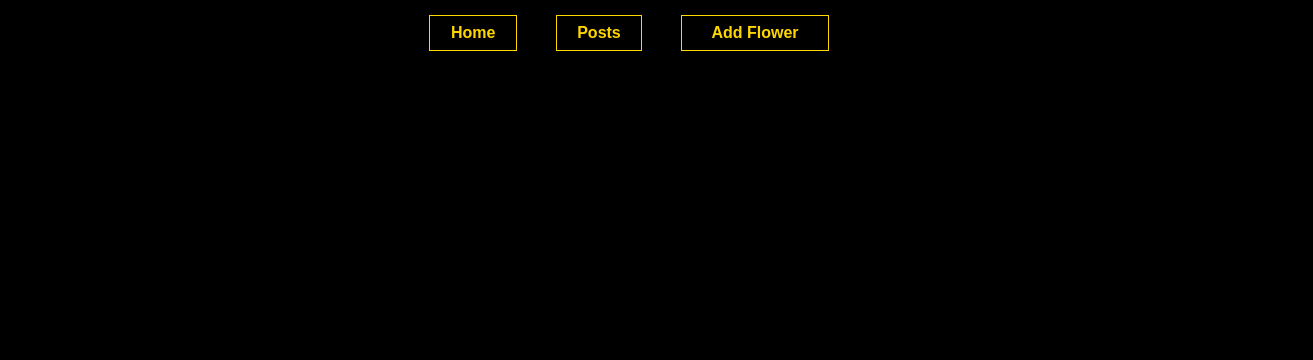
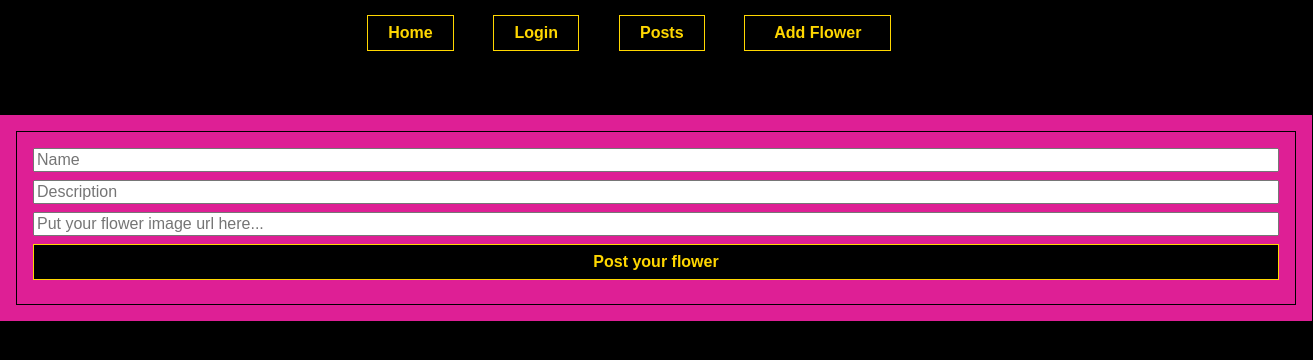
Before and after one commit to Vera25-O/Flowers, a React (Create React App) app in the folder flower/: page /login in a window 1280 px wide. Shown: the top 360 px of the page, 1313 px wide, since content can reach past the window. Built offline with nearby package versions, Linux system fonts and the light colour scheme; no server answers.

Commit message:
modified Login.js

```diff
--- a/flower/src/App.js
+++ b/flower/src/App.js
@@ -9,15 +9,16 @@ import Navbar from "./components/Navbar";
 import Home from './components/Home';
 import Posts from './components/Posts';
 import NewFlower from './components/NewFlower';
+import Login from './components/Login'
 //navbarS
 function App() {
   const [flowers, setFlowers] = useState([]);
 
-  useEffect(() => {
-    fetch("http://127.0.0.1:3000/flowers")
-      .then((response) => response.json())
-      .then((flowers) => setFlowers(flowers));
-  }, []);
+  // useEffect(() => {
+  //   fetch("http://127.0.0.1:3000/flowers")
+  //     .then((response) => response.json())
+  //     .then((flowers) => setFlowers(flowers));
+  // }, []);
 
 
 
@@ -34,6 +35,7 @@ function App() {
 
       <Navbar />
       <Routes>
+      <Route exact path="/login" element={<Login />} />
         <Route exact path="/" element={<Home />} />
          <Route exact path="/posts" element={<Posts  flowers={flowers} setFlowers={setFlowers}/>} />
          <Route exact path="/new" element={<NewFlower updateFlowers={upDateFlowers}/>} />
--- /dev/null
+++ b/flower/src/components/Login.js
@@ -0,0 +1,63 @@
+import { useState } from "react";
+import React, { Component }  from 'react';
+
+function Login ({ updateFlowers }) {
+    const [newData, setNewData] = useState({
+        username: "",
+        password_digest: ""
+      });
+  function onSubmission(e) {
+    e.preventDefault();
+    if (
+      newData.username === "" ||
+      newData.password_digest === ""
+    ) {
+      alert("Please input all fields");
+    } else {
+      fetch("http://127.0.0.1:3000/flowers", {
+        method: "POST",
+        headers: {
+          "Content-Type": "application/json",
+        },
+        body: JSON.stringify(newData),
+      })
+        .then((response) => response.json())
+        .then((data) => {
+          updateFlowers(data);
+          setNewData({ ...newData, name: "", description: "", image: "" });
+        });
+    }
+  }
+
+  function doChange(e) {
+    setNewData({ ...newData, [e.target.name]: e.target.value });
+  }
+
+  return (
+    <div className="sidebar">
+    <form className="new-flower" onSubmit={onSubmission}>
+      <input
+        value={newData.name}
+        name="name"
+        placeholder="Name"
+        onChange={doChange}
+      />
+      <input
+        value={newData.description}
+        name="description"
+        placeholder="Description"
+        onChange={doChange}
+      />
+      <input
+        value={newData.image}
+        name="image"
+        placeholder="Put your flower image url here..."
+        onChange={doChange}
+      />
+      <input type="submit" value="Post your flower" />
+    </form>
+    </div>
+  );
+}
+
+export default Login;
--- a/flower/src/components/Navbar.js
+++ b/flower/src/components/Navbar.js
@@ -18,7 +18,12 @@ const Navbar = () => {
                     <button className="btn">Home</button>
                 </NavLink>
 
-
+                <NavLink
+                  to="/login"
+                  exact="true"
+                >
+                    <button className="btn">Login</button>
+                </NavLink>
 
                 <NavLink
                   to="/posts"
--- a/flower/src/index.css
+++ b/flower/src/index.css
@@ -3,6 +3,11 @@ body {
   color: silver;
   margin: 0;
   font-family: sans-serif;
+}
+
+.Login{
+  background-color: azure;
+  color: red;
 }
 
 .nav {
```
